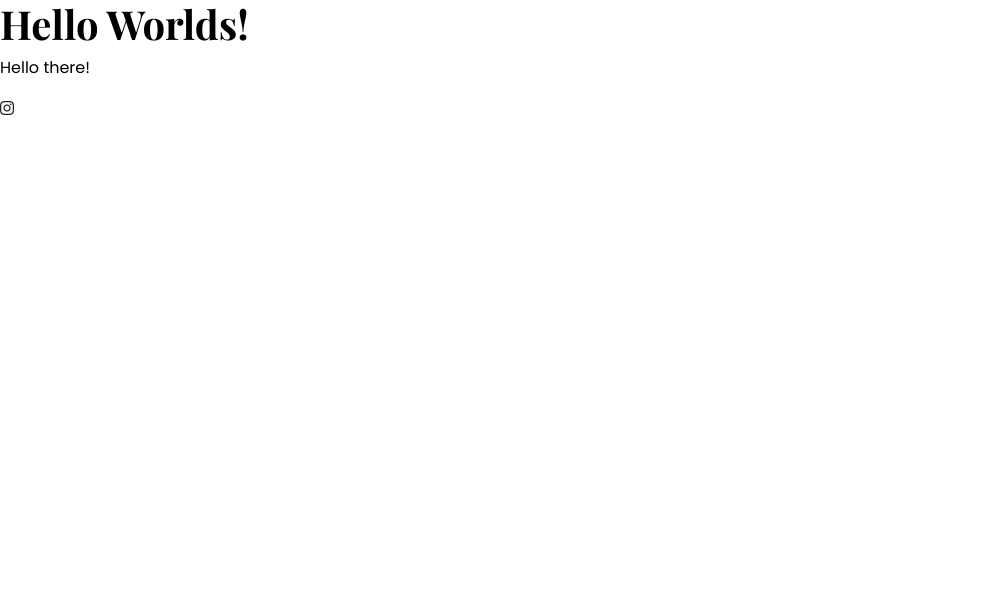
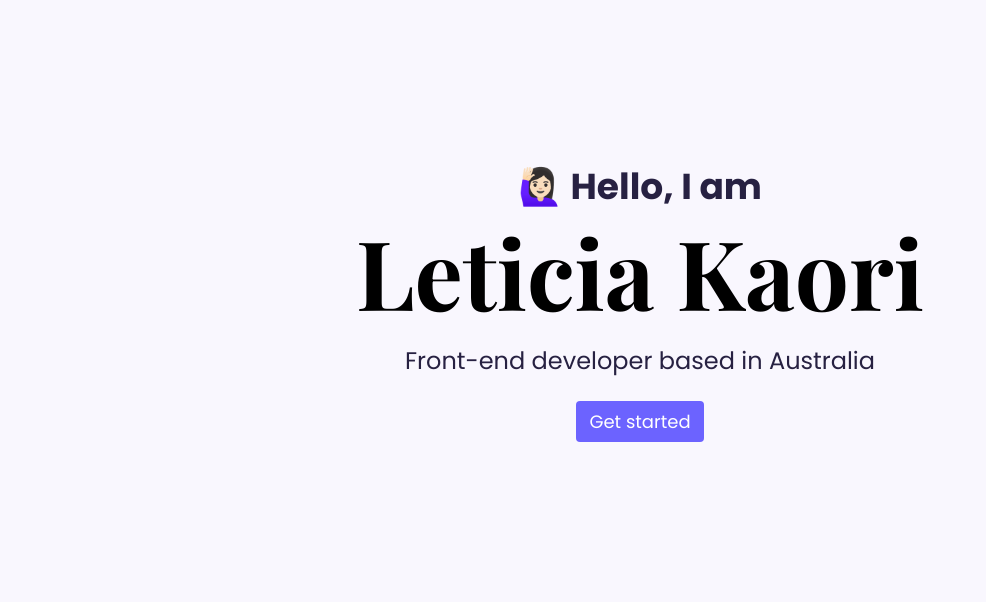
Before and after one commit to leticiakaorism/portfolio_project, a plain HTML site: page index.html in a window 1280 px wide. Shown: the whole page, without its empty margins (0-986 px from the left). Drawn offline with nearby package versions, Linux system fonts and the light colour scheme; a web font is replaced by a local one.

Commit message:
Started to build the first section of the project (HTML and CSS)

```diff
--- a/index.html
+++ b/index.html
@@ -21,8 +21,13 @@
       crossorigin="anonymous"></script>
   </head>
   <body>
-    <h1>Hello Worlds!</h1>
-    <p>Hello there!</p>
-    <i class="fab fa-instagram"></i>
+    <div class="hero">
+      <p>🙋🏻‍♀️ Hello, I am</p>
+      <h1>Leticia Kaori</h1>
+      <h2 class="mb-3">Front-end developer based in Australia</h2>
+      <div>
+        <a href="#" class="btn btn-branding">Get started</a>
+      </div>
+    </div>
   </body>
 </html>
--- a/styles/portfolio.css
+++ b/styles/portfolio.css
@@ -1,13 +1,59 @@
+:root {
+  --branding-color: #6c63ff;
+  --secondary-color: #f9f7fe;
+  --heading-font-family: "Playfair Display", serif;
+  --default-font-family: "Poppins", sans-serif;
+}
+
+body {
+  font-family: var(--default-font-family);
+}
+
+h1,
+h2,
+h3,
+h4,
+h5,
+h6 {
+  color: black;
+  font-family: var(--heading-font-family);
+  font-weight: bold;
+}
+
 h1 {
-    color: black;
-    font-family: "Playfair Display", serif;
-    font-weight: bold;
-
-
+  font-size: 96px;
 }
 
 p {
-    color: black;
-    font-family: "Poppins", sans-serif;
-    font-weight: normal;
+  color: black;
+  font-weight: normal;
 }
+.hero {
+  background-color: var(--secondary-color);
+  text-align: center;
+  padding: 160px 20px;
+}
+
+.hero p {
+  font-size: 36px;
+  font-weight: bold;
+  margin: 0;
+  color: #272142;
+}
+
+.hero h2 {
+  font-family: var(--default-font-family);
+  font-weight: normal;
+  line-height: 2;
+  font-size: 24px;
+  color: #272142;
+}
+
+.btn-branding {
+  background: var(--branding-color);
+  border-radius: 4px;
+  font-size: 18px;
+  font-weight: normal;
+  color: white;
+  padding: 18px, 30px, 18px, 30px;
+}
```
